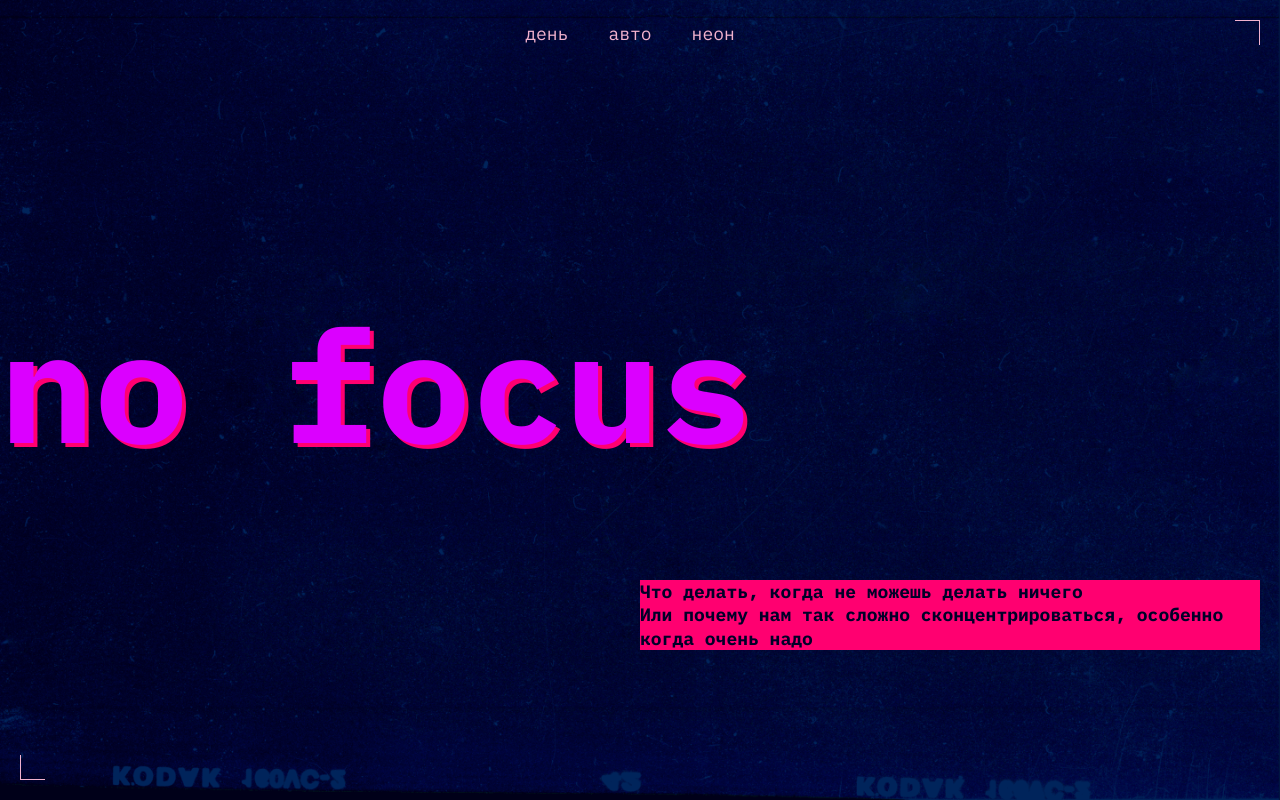
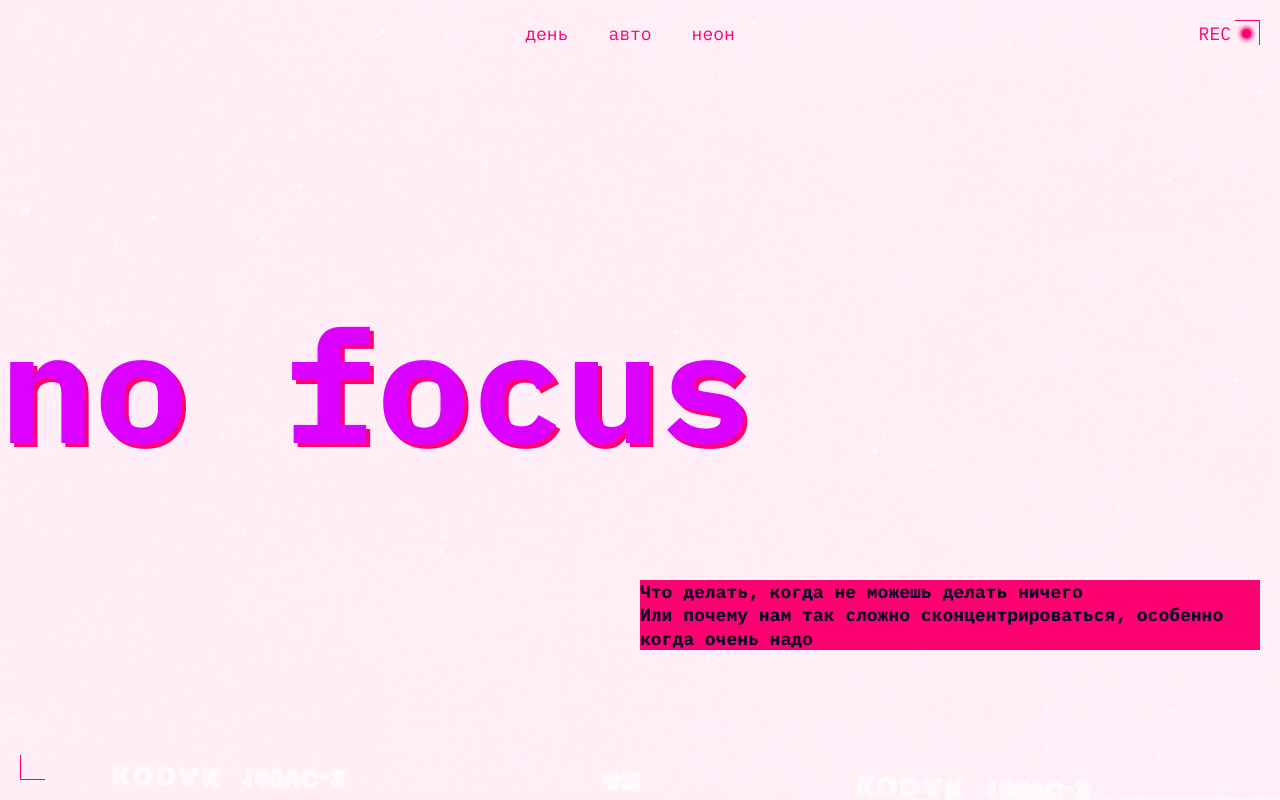
Before and after one commit to ViolettaVilka/slozhno-sosredotochitsya, a plain HTML site: page index.html in a window 1280 px wide. Both pictures are taken after a click on the button "неон". Shown: the top 800 px of the page. Drawn offline with Linux system fonts and the light colour scheme.

Commit message:
version 1.8.12

```diff
--- a/index.html
+++ b/index.html
@@ -11,12 +11,12 @@
     <link rel="stylesheet" href="./styles/dark.css">
     <link rel="stylesheet" href="./styles/light.css">
     <meta name="color-scheme" content="dark light">
-    <link rel="icon" href="../images/favicon.ico">
+    <link rel="icon" href="./images/favicon.ico">
     <title>Сложно сосредоточиться</title>
   </head>
   <body class="page">
     <header class="header decorated-zone">
-      <div class="decoration-element"></div>
+      <div class="decoration-element" aria-hidden="true"></div>
       <nav class="header__theme-menu">
         <ul class="header__theme-menu-list">
           <li class="header__theme-menu-item">
@@ -48,7 +48,7 @@
         Или почему нам так сложно сконцентрироваться, особенно когда очень надо
       </p>
     </header>
-    <main class="main__content decorated-zone">
+    <main class="main__content">
       <section class="main__content_section">
         <h2 class="main__content_section-title">
         Почему сосредоточиться так сложно
--- a/styles/dark.css
+++ b/styles/dark.css
@@ -9,8 +9,28 @@
     --background-image: url(../images/cover-image-dark.png);
 }
 
-.decoration-element {
+.page.theme_dark .decoration-element {
+    position: absolute;
+    top: 9px;
+    right: 29px;
+    grid-column: 2;
+    grid-row:1;
+    justify-self: end;
+    align-self: center;
+    width: 9px;
+    height: 9px;
+    border-radius: 50%;
+    background-color: var(--accent-color);
+    box-shadow: 0px 0px 4px 2px var(--accent-color);
     visibility: visible;
+  }
+
+  .decoration-element::before {
+    content: 'REC';
+    color: var(--accent-color);
+    position: absolute;
+    top: -7px;
+    right: 20px;
   }
 
 @media (prefers-color-scheme: dark) {
@@ -20,7 +40,8 @@
         --text-color: #F1B2CE;
         --text-on-accent-color: #000028;
         --title-color : #DB00FF;
-        background-color: var(--background-color);
-        background-image: url(../images/cover-image-dark.png);
+        --border-color :#FF0070;
+        --section-title-color : #FF0070;
+        --background-image: url(../images/cover-image-dark.png);
     }
 }
--- a/styles/light.css
+++ b/styles/light.css
@@ -4,10 +4,24 @@
   --text-color: #353430;
   --text-on-accent-color: #353430;
   --title-color : #FFC2E6;
-  background-color: var(--background-color);
+  --border-color :#353430;
+  --section-title-color : #353430;
   background-image: url(../images/cover-image-light.png);
 }
 
 .decoration-element {
   visibility: hidden;
 }
+
+@media (prefers-color-scheme: light) {
+  .page {
+    --accent-color: #FF8DCB;
+    --background-color: #FFF1F7;
+    --text-color: #353430;
+    --text-on-accent-color: #353430;
+    --title-color : #FFC2E6;
+    --border-color :#353430;
+    --section-title-color : #353430;
+    background-image: url(../images/cover-image-light.png);
+  }
+}
--- a/styles/style.css
+++ b/styles/style.css
@@ -19,40 +19,30 @@
   min-height: 100vh;
 }
 
-.decoration-element {
-  grid-column: 2;
-  grid-row:1;
-  justify-self: end;
-  width: 9px;
-  height: 9px;
-  border-radius: 50%;
-  background-color: var(--accent-color);
-}
-
 .decorated-zone {
   position: relative;
 }
 
-.header.decorated-zone::before, .footer.decorated-zone::before {
+.decorated-zone::before {
   content: "";
   position: absolute;
   top: 10px;
   right: 10px;
   width: 25px;
   height: 25px;
-  border-top: var(--text-color) 1px solid;
-  border-right: var(--text-color) 1px solid;;
+  border-top: var(--border-color) 1px solid;
+  border-right: var(--border-color) 1px solid;;
 }
 
-.header.decorated-zone::after, .footer.decorated-zone::after {
+.decorated-zone::after {
   content: "";
   position: absolute;
   bottom: 10px;
   left: 10px;
   width: 25px;
   height: 25px;
-  border-bottom: var(--text-color) 1px solid;
-  border-left: var(--text-color) 1px solid;;
+  border-bottom: var(--border-color) 1px solid;
+  border-left: var(--border-color) 1px solid;;
 }
 
 .header__theme-menu {
@@ -74,7 +64,7 @@
   text-transform: lowercase;
   background-color: transparent;
   border-color: transparent;
-  color: var(--section-title-color);
+  color: var(--border-color);
   padding: 0px 13px 0px 13px;
 }
 
@@ -84,6 +74,7 @@
   line-height: 95.7px;
   color: var(--title-color);
   text-shadow: 4px 4px #FF8DCB;
+  grid-row: 3;
 }
 
 .header__title {
@@ -102,10 +93,9 @@
   grid-row: 4;
   grid-column: 1 / span 2;
   margin-block-end: 56px;
-
 }
 
-.header__theme-menu-button:active {
+.header__theme-menu-button:focus-visible {
   outline: var(--border-color) solid 1px;
 }
 
@@ -114,13 +104,18 @@
   outline: var(--border-color) solid 1px;
 }
 
+.header__theme-menu-button:focus {
+  outline: none;
+  border-bottom: var(--border-color) 1px solid;
+}
+
 @media (min-width: 768px) {
-  .header.decorated-zone::before, .footer.decorated-zone::before {
+  .decorated-zone::before {
     top: 20px;
     right: 20px;
   }
 
-  .header.decorated-zone::after, .footer.decorated-zone::after {
+  .decorated-zone::after {
     bottom: 20px;
     left: 20px;
   }
@@ -138,10 +133,6 @@
   .header__theme-menu {
     margin-block-start: 161px;
     margin-block-end: 173px;
-  }
-
-  .header__theme-menu-button {
-    color: var(--text-color);
   }
 
   .title {
@@ -255,6 +246,11 @@
 
 .card-description-link:hover {
   cursor: pointer;
+  text-decoration: underline;
+}
+
+.card-description-link:focus {
+  outline: var(--text-color) 1px solid;
 }
 
 .main__content_section-adjustable-position {
@@ -302,18 +298,20 @@
     grid-row: 2;
     grid-column: 1 / span 3;
     display: grid;
+    gap: 0px;
+    grid-row-gap: 20px;
   }
 
-  .main__content_section-adjustable-position .main__content_section-title {
+  .main__content_section-title {
     grid-row: 1;
     grid-column: 1;
   }
 
- .main__content_section .main__content_section-title-span {
+  .main__content_section-title-span {
     grid-row: span 2 ;
   }
 
-  .main__content_section .main__content_card-title-span {
+  .main__content_card-title-span {
     grid-column: 2 / span 3 ;
   }
 
```
